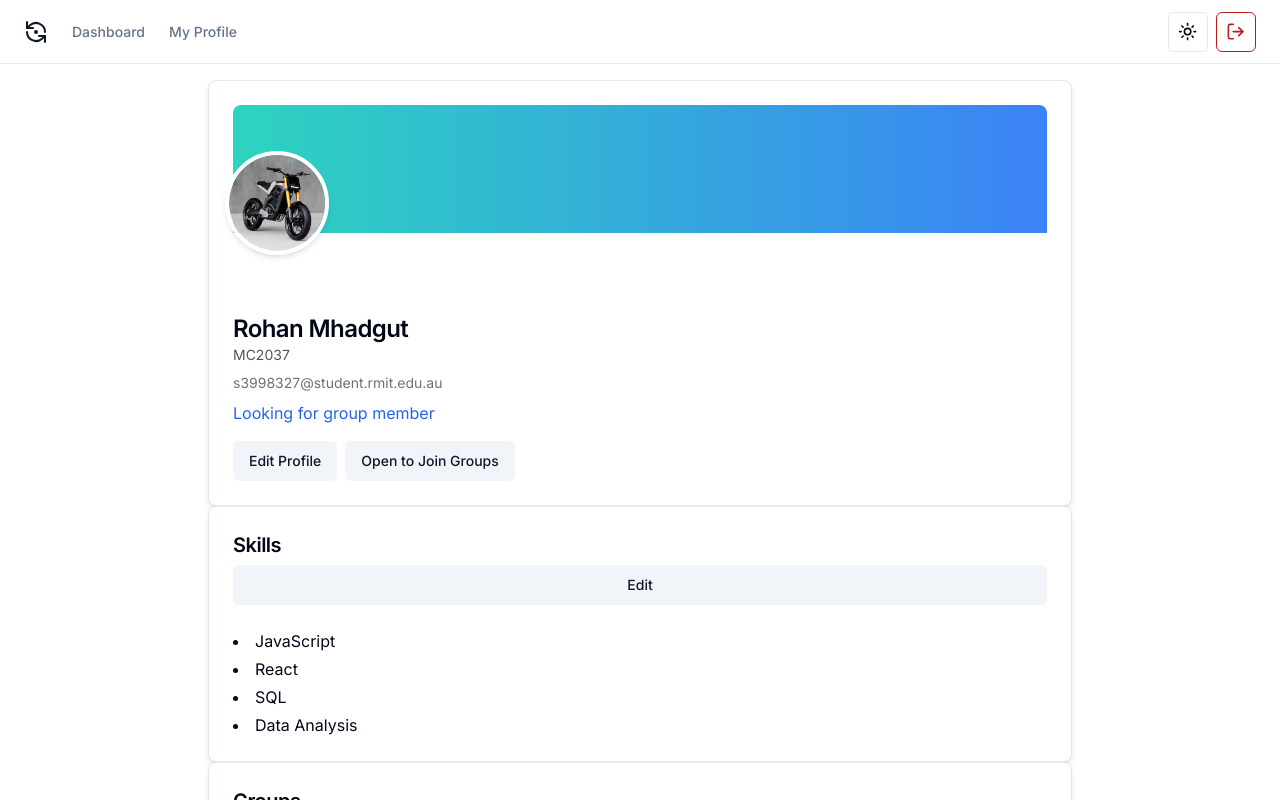
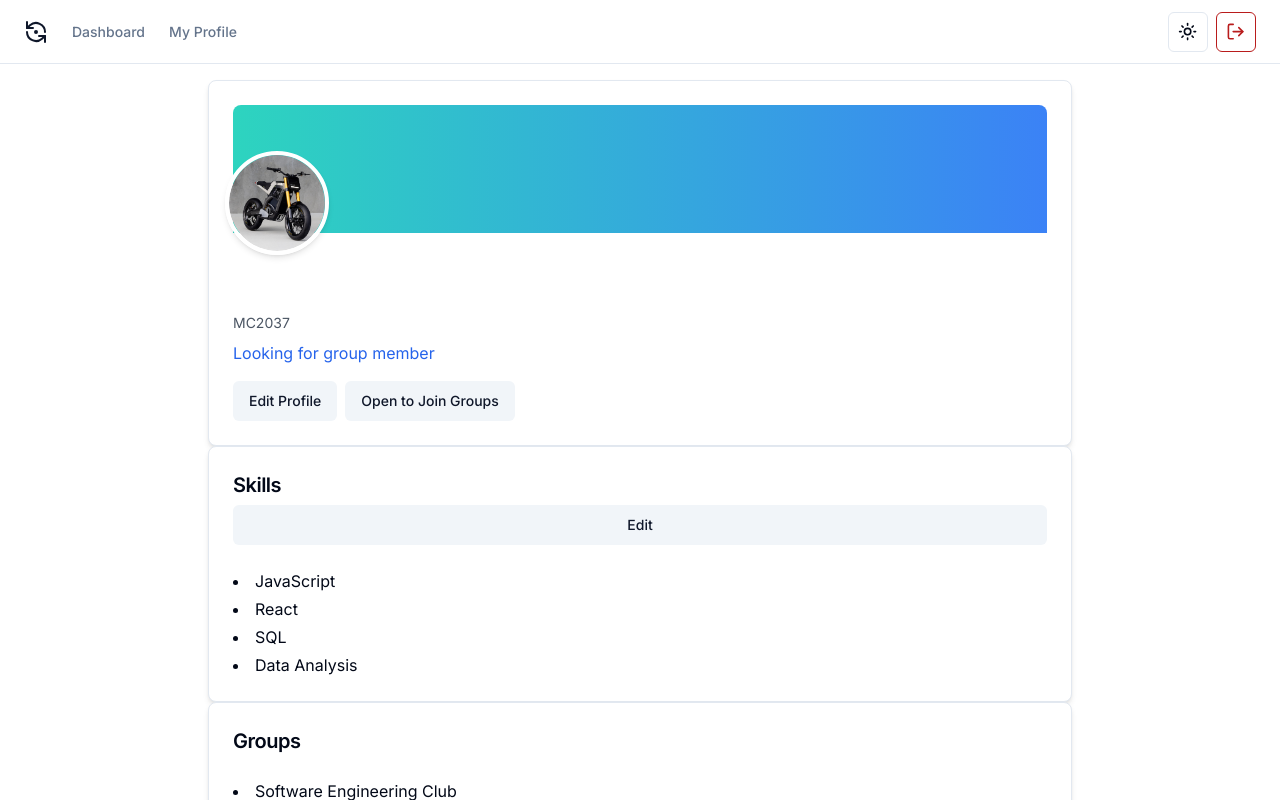
Before and after one commit to AbdullahJaswal/studentsync, a Next.js app in the folder frontend/: page /dashboard/profile in a window 1280 px wide. Shown: the top 800 px of the page. Built offline with nearby package versions, Linux system fonts and the light colour scheme; no server answers.

Commit message:
dynamic name and email id in profile page

```diff
--- a/frontend/src/app/dashboard/profile/page.tsx
+++ b/frontend/src/app/dashboard/profile/page.tsx
@@ -11,6 +11,7 @@ import {
 } from "@/components/ui/card";
 import { Button } from "@/components/ui/button";
 import EditModal from "./EditModal";
+import { useSession } from "next-auth/react";
 
 export default function Profile() {
   const [isModalOpen, setModalOpen] = useState(false);
@@ -49,7 +50,8 @@ export default function Profile() {
     }
     setModalOpen(false);
   };
-
+  const { data: session } = useSession();
+  const username  = session?.user?.email?.split('@')[0]
   return (
     <div className="container mx-auto p-4 max-w-4xl">
       {/* Profile Card */}
@@ -66,11 +68,11 @@ export default function Profile() {
         </CardHeader>
         <CardContent className="mt-8 p-6">
           <CardTitle className="text-2xl font-semibold">
-            Rohan Mhadgut
+            {username}
           </CardTitle>
           <CardDescription className="text-gray-600">MC2037</CardDescription>
           <div className="text-sm text-gray-500 mt-2">
-            s3998327@student.rmit.edu.au
+            {session?.user?.email}
           </div>
           <div className="text-blue-600 mt-2">Looking for group member</div>
           {/* Action Buttons */}
```
